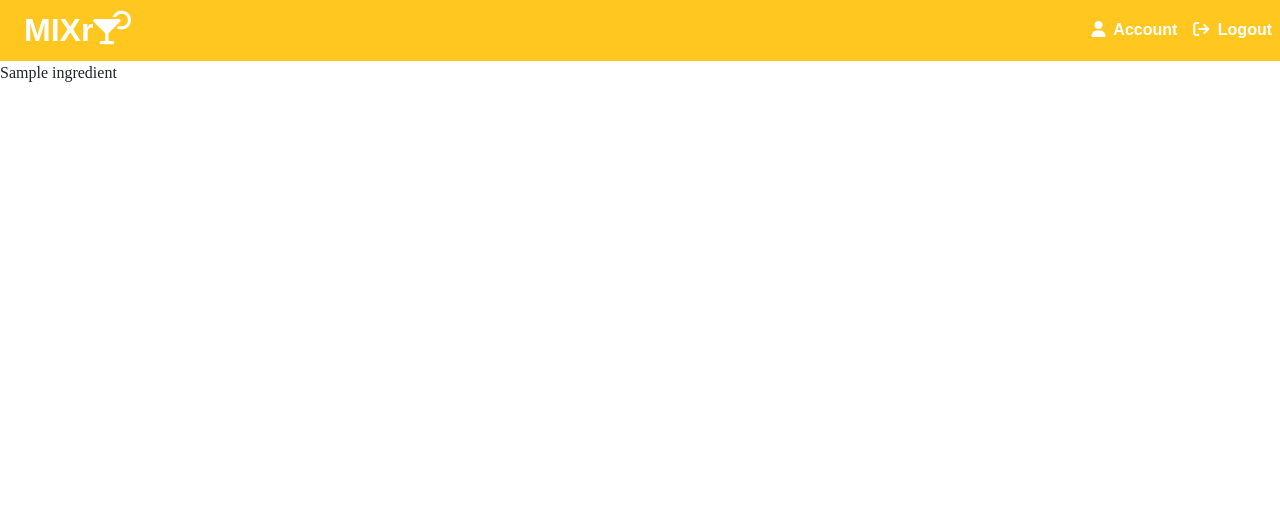
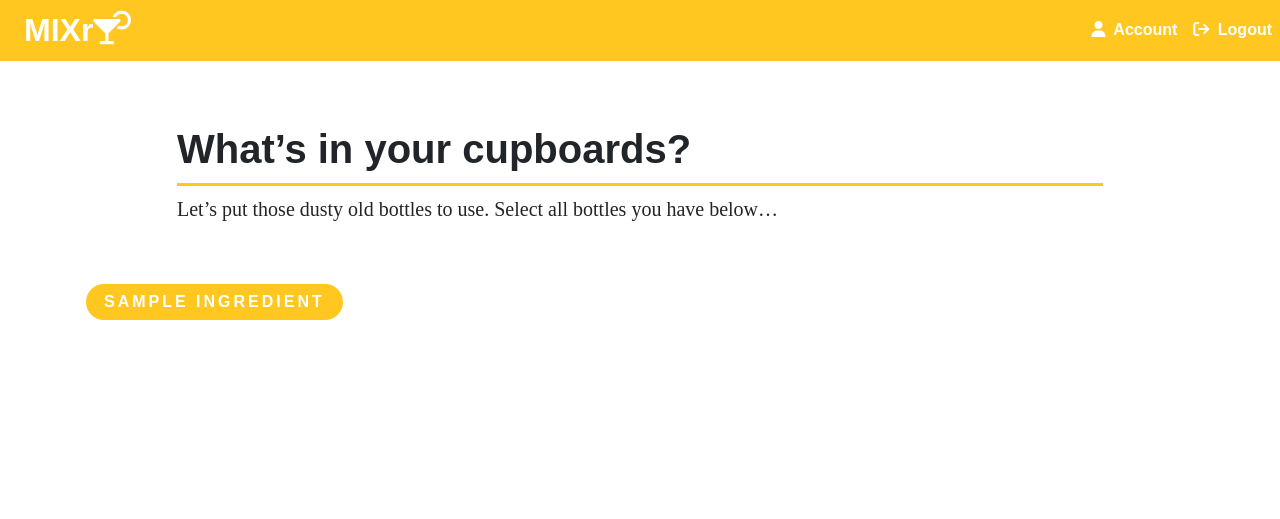
Before and after one commit to John-McPherson/Full-Stack-Tool-Kit-Portfolio-Project, a Django app: page /update_ingredients in a window 1280 px wide. Shown: the top 519 px of the page. Run offline with Django 3.2, Linux system fonts and the light colour scheme; tables that the repository leaves empty hold one stand-in row (values such as "Sample post"); some libraries are stand-ins or nearby versions; some web fonts are replaced.

Commit message:
add content and style to update_ingridents page

```diff
--- a/static/css/style.css
+++ b/static/css/style.css
@@ -254,22 +254,44 @@ footer a :hover {
 
 /* headings  */
 
-.landing-page-heading .logo {
+.page-heading .logo {
     padding: 0;
 }
 
-.landing-page-heading {
+.page-heading {
     margin-top: 8vh;
     margin-bottom: 5vh;
 }
 
-.landing-page-heading h1 {
+.page-heading h1 {
     border-bottom: 3px solid var(--mixr-yellow);
     padding-bottom: 10px;
     font-family: var(--heading-text);
     font-weight: 800;
 }
 
-.landing-page-heading p {
+.page-heading p {
     font-size: 1.25em;
 }
+
+/* ingredient list */
+
+.ingredient {
+    border: 2px solid var(--black);
+    display: inline-block;
+    margin: .25em;
+    padding: .25em 1em;
+    border-radius: 25px;
+    letter-spacing: 3px;
+    text-align: center;
+    font-family: var(--heading-text);
+    font-weight: 800;
+    text-transform: uppercase;
+}
+
+.ingredient-active {
+    border: 2px solid var(--mixr-yellow);
+    color: var(--white);
+    background-color: var(--mixr-yellow);
+
+}
--- a/templates/index.html
+++ b/templates/index.html
@@ -13,7 +13,7 @@
 
 <div class="container">
     <div class="row">
-        <div class="col-10 offset-1 landing-page-heading">
+        <div class="col-10 offset-1 page-heading">
             <h1>Welcome to <span class="logo">MIXr<i class="fa-solid fa-martini-glass-citrus"></i></span></h1>
             <p>Let's get started</p>
         </div>
--- a/templates/update_ingredients.html
+++ b/templates/update_ingredients.html
@@ -1,13 +1,26 @@
 {% extends "base.html" %}
 
 {% block content %}
-<p>
+<div class="container">
+    <div class="row">
 
-    {% for ingredient in ingredient_list %}
 
-    <span>{{ingredient.ingredient_name}}</span>
+        <div class="col-10 offset-1 page-heading">
+            <h1>What’s in your cupboards?</h1>
+            <p>Let’s put those dusty old bottles to use. Select all bottles you have below…</p>
+        </div>
+    </div>
 
-    {% endfor %}
-</p>
+    <div class="row">
+
+        <div class="col-12 justify-content-around">
+            {% for ingredient in ingredient_list %}
+
+            <div class="ingredient ingredient-active">{{ingredient.ingredient_name}}</div>
+
+            {% endfor %}
+        </div>
+    </div>
+</div>
 
 {%endblock%}
```
